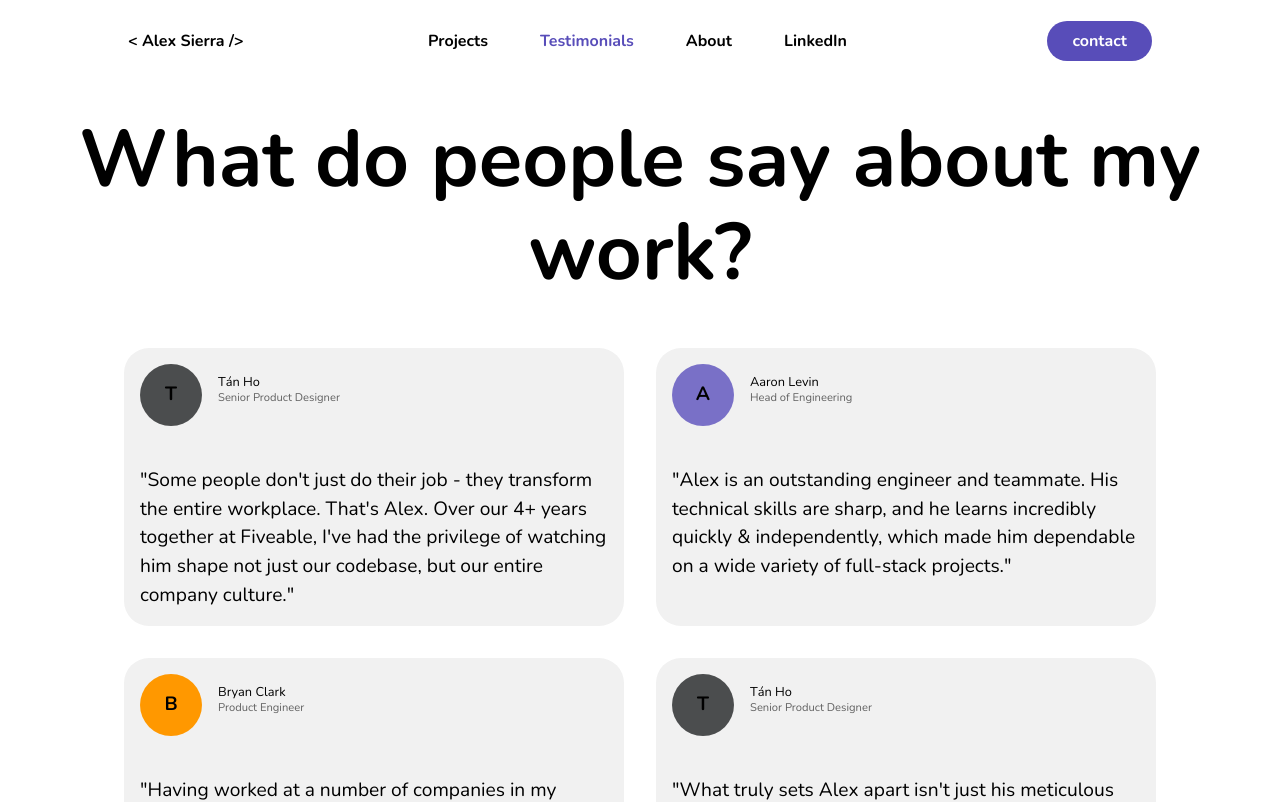
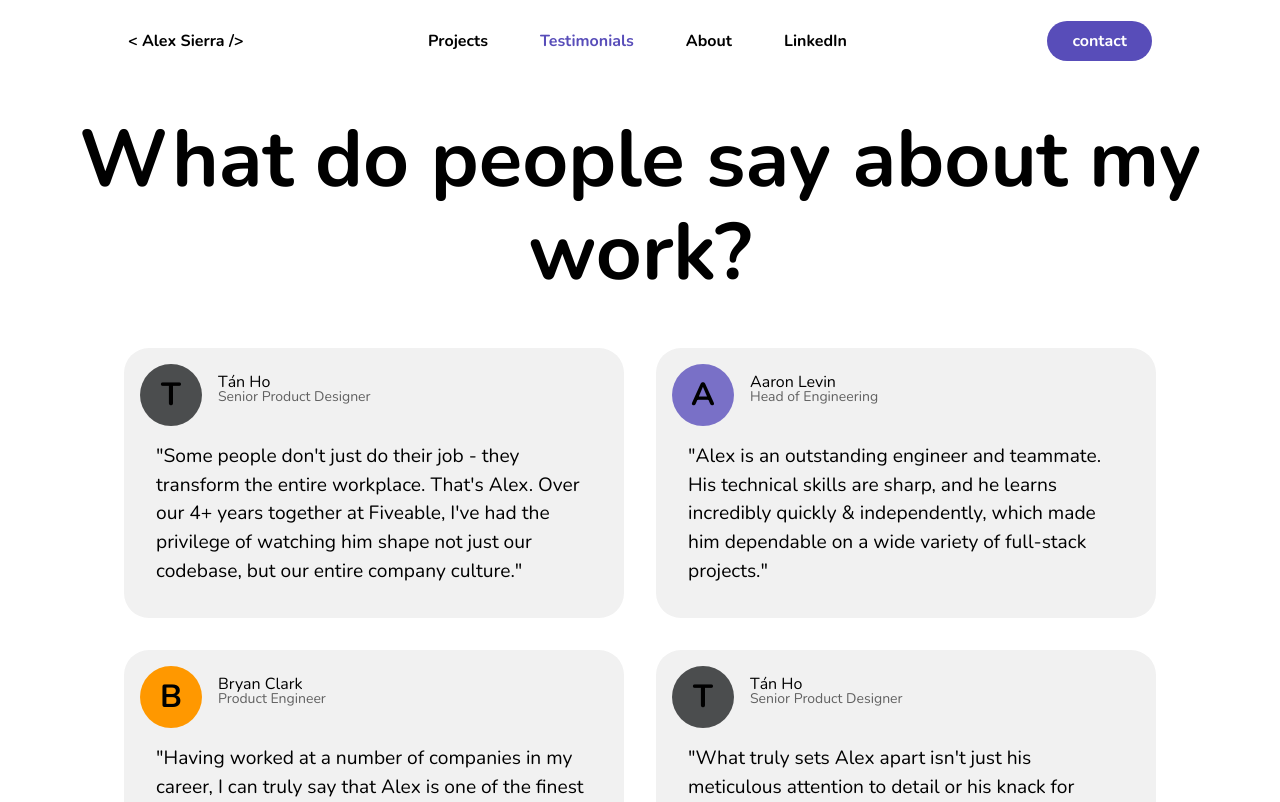
Before and after one commit to alexandercsierra/portfolio-2024, a React (Vite) app: page /testimonials in a window 1280 px wide. Shown: the top 802 px of the page. Built offline with nearby package versions, Linux system fonts and the light colour scheme.

Commit message:
update links and styling

```diff
--- a/src/Nav.tsx
+++ b/src/Nav.tsx
@@ -148,7 +148,7 @@ const Nav = (): JSX.Element => {
       <Box sx={{ display: "flex" }}>
         <NavLink
           sx={{ marginLeft: "20px", height: "40px" }}
-          href={"/contact"}
+          href={"mailto:alexandercsierra@gmail.com"}
           isCTA
           hoverStyles={{
             cursor: "pointer",
@@ -207,8 +207,12 @@ export const MobileNav = () => {
                 display: "flex",
               }}
             >
-              <NavLink href={"mailto:alexandercsierra@gmail.com"} isCTA>
-                Hire me
+              <NavLink
+                href={"mailto:alexandercsierra@gmail.com"}
+                isCTA
+                sx={{ marginBottom: "10px" }}
+              >
+                Contact me
               </NavLink>
             </Box>
             <NavLink sx={{ marginLeft: 4 }} href={"/"} isExternal={false}>
--- a/src/components/CTA.tsx
+++ b/src/components/CTA.tsx
@@ -29,6 +29,10 @@ const CTA = ({
         justifyContent: "center",
         alignItems: "center",
         transition: ".6s ease",
+        textDecoration: "none",
+        "&:active": {
+          textDecoration: "none",
+        },
         "&:hover": {
           cursor: "pointer",
           background: darkAccent,
@@ -43,7 +47,7 @@ const CTA = ({
         style={{
           color: "inherit",
           textAlign: "center",
-          textDecoration: "none",
+          textDecoration: "none !important",
           padding: "inherit",
         }}
       >
--- a/src/components/ImageText.tsx
+++ b/src/components/ImageText.tsx
@@ -202,7 +202,7 @@ const ImageText = ({
                   gap: 4,
                 }}
               >
-                <NavLink to={ctaLink.href}>
+                <NavLink to={ctaLink.href} style={{ textDecoration: "none" }}>
                   <Box
                     sx={{
                       background: accentColor,
@@ -230,7 +230,10 @@ const ImageText = ({
                     {ctaLink.text}
                   </Box>
                 </NavLink>
-                <NavLink to={ctaLink.href} style={{ textDecoration: "none" }}>
+                <NavLink
+                  to={"mailto:alexandercsierra@gmail.com"}
+                  style={{ textDecoration: "none" }}
+                >
                   <Box
                     sx={{
                       // background: accentColor,
--- a/src/constants/projectData.ts
+++ b/src/constants/projectData.ts
@@ -27,7 +27,7 @@ export const projectData = [
     ],
     description:
       "Phasmo Buddy is a web app that helps players of the game Phasmophobia track their evidence and ghost hunting progress. The app is built using React, Redux, and TypeScript. The app is integrated with Firebase for user authentication and data storage. I have also worked on the backend using Node.js and Express.js. The app is deployed on Vercel.",
-    backgroundColor: "#22272D",
+    backgroundColor: "#1E2122",
   },
   {
     id: "phasmo",
--- a/src/pages/Testimonials.tsx
+++ b/src/pages/Testimonials.tsx
@@ -121,17 +121,17 @@ const Testimonials = () => {
                       alignItems: "center",
                     }}
                   >
-                    <Typography sx={{ fontSize: "1.2rem", fontWeight: "700" }}>
+                    <Typography sx={{ fontSize: "2rem", fontWeight: "700" }}>
                       {test.name.charAt(0)}
                     </Typography>
                   </Box>
                   <Box>
-                    <Typography sx={{ lineHeight: ".2rem", fontSize: ".8rem" }}>
+                    <Typography sx={{ lineHeight: ".2rem", fontSize: "1rem" }}>
                       {test.name}
                     </Typography>
                     <Typography
                       variant="caption"
-                      sx={{ fontSize: ".7rem" }}
+                      sx={{ fontSize: ".875rem" }}
                       color="text.secondary"
                     >
                       {test.role}
@@ -140,10 +140,10 @@ const Testimonials = () => {
                 </Box>
                 <Typography
                   sx={{
-                    mt: 1,
                     fontSize: { xs: ".8rem", md: "1.2rem" },
                     maxWidth: "500px",
-                    p: 2,
+                    px: 4,
+                    pb: 4,
                   }}
                 >
                   "{test.content}"
```
Also changed, not shown: src/assets/algoPatterns.png.
